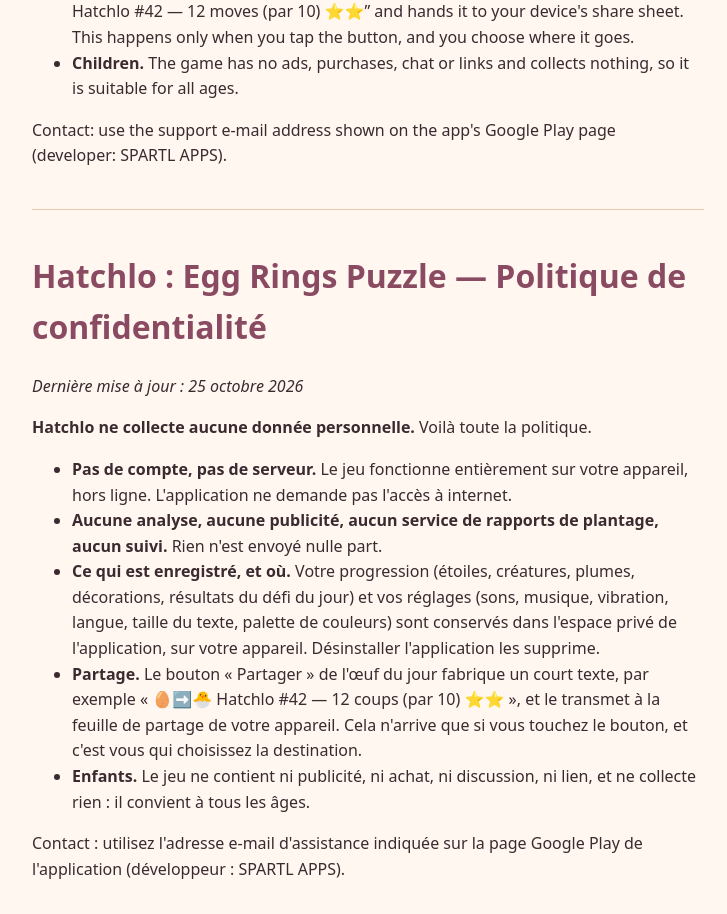
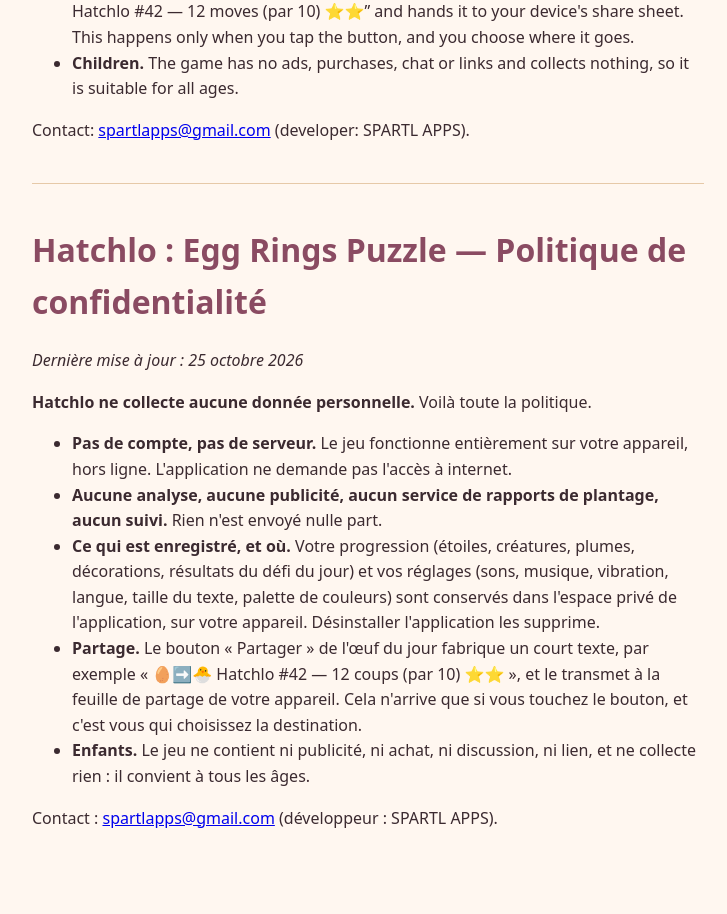
Before and after one commit to dhikricontact/hatchlo-privacy, a plain HTML site: page index.html in a window 1280 px wide. Shown: the part 470-1384 px from the top of the page, without its empty margins (272-999 px from the left). After the commit the page ends 1333 px from the top, so only its background shows below. Drawn offline with Linux system fonts and the light colour scheme.

Commit message:
Add contact e-mail

```diff
--- a/index.html
+++ b/index.html
@@ -22,7 +22,7 @@
   <li><strong>Sharing.</strong> The "Share" button on the daily egg builds a short text such as “🥚➡️🐣 Hatchlo #42 — 12 moves (par 10) ⭐⭐” and hands it to your device's share sheet. This happens only when you tap the button, and you choose where it goes.</li>
   <li><strong>Children.</strong> The game has no ads, purchases, chat or links and collects nothing, so it is suitable for all ages.</li>
 </ul>
-<p>Contact: use the support e-mail address shown on the app's Google Play page (developer: SPARTL APPS).</p>
+<p>Contact: <a href="mailto:spartlapps@gmail.com">spartlapps@gmail.com</a> (developer: SPARTL APPS).</p>
 
 <hr>
 
@@ -36,7 +36,7 @@
   <li><strong>Partage.</strong> Le bouton « Partager » de l'œuf du jour fabrique un court texte, par exemple « 🥚➡️🐣 Hatchlo #42 — 12 coups (par 10) ⭐⭐ », et le transmet à la feuille de partage de votre appareil. Cela n'arrive que si vous touchez le bouton, et c'est vous qui choisissez la destination.</li>
   <li><strong>Enfants.</strong> Le jeu ne contient ni publicité, ni achat, ni discussion, ni lien, et ne collecte rien : il convient à tous les âges.</li>
 </ul>
-<p>Contact : utilisez l'adresse e-mail d'assistance indiquée sur la page Google Play de l'application (développeur : SPARTL APPS).</p>
+<p>Contact : <a href="mailto:spartlapps@gmail.com">spartlapps@gmail.com</a> (développeur : SPARTL APPS).</p>
 
 </body>
 </html>
```
